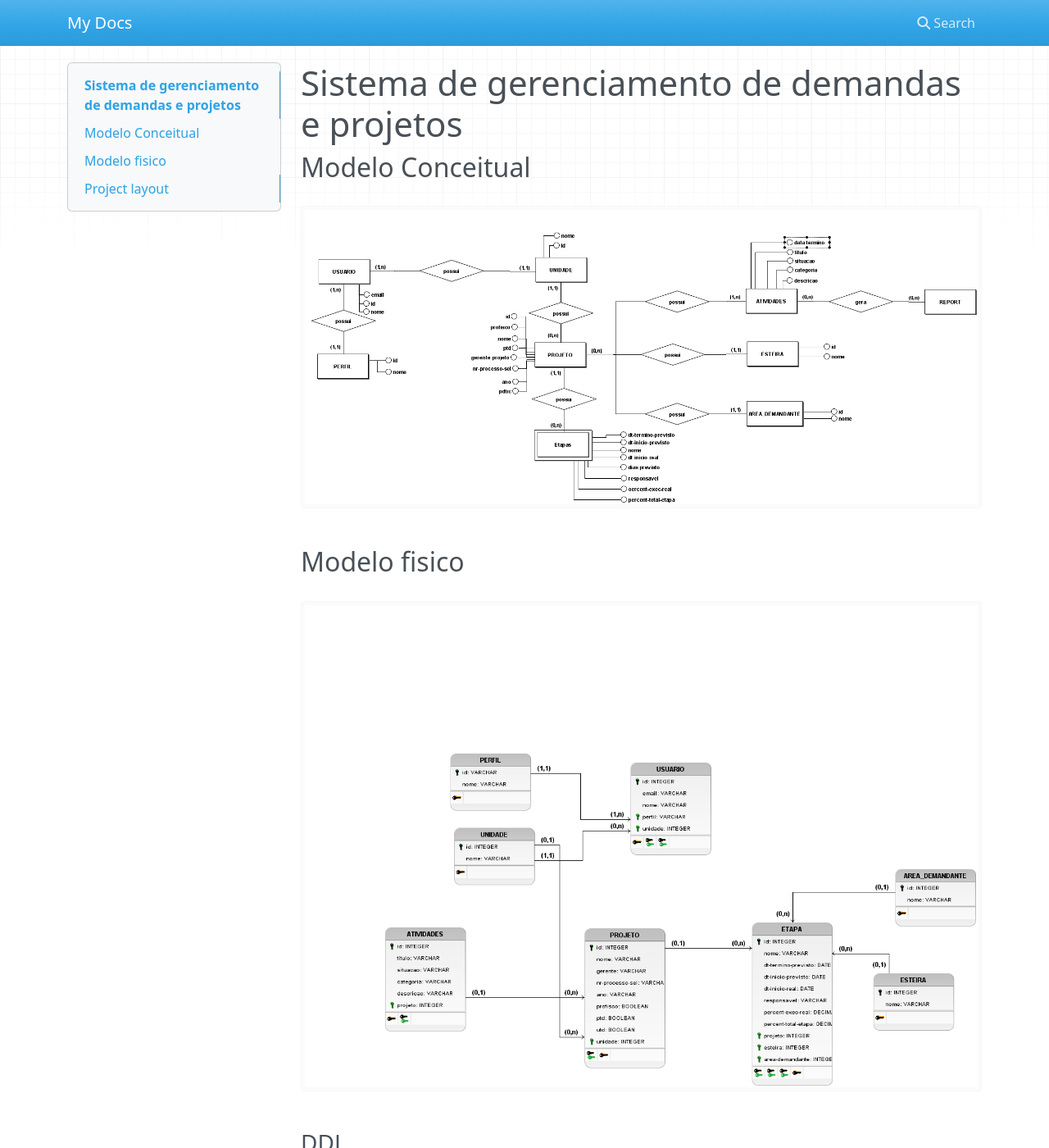
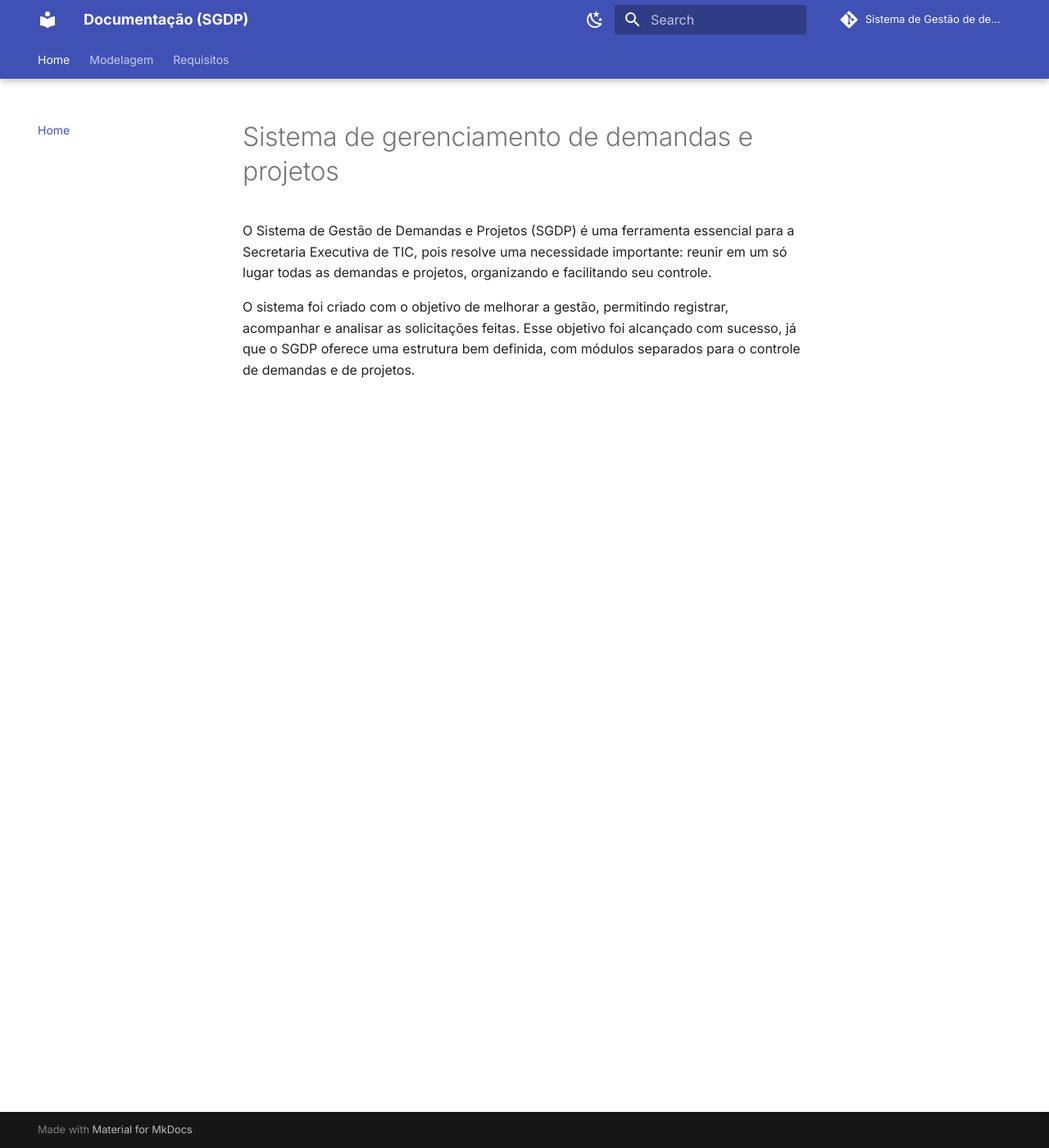
Before and after one commit to SeticDFGov/SGDP-Docs, an MkDocs documentation site: the page built from docs/index.md, in a window 1280 px wide and 1400 px high. Shown: the whole window at 82% size. Built offline with MkDocs 1.6.1 and Material for MkDocs 9.7.7, drawn with Linux system fonts in a browser that asks for light colours; nearby versions of some CDN libraries; some of the changed text lies outside the part shown.

Commit message:
docs: inserção das US's e mudança de página da modelagem

`````diff
--- a/docs/index.md
+++ b/docs/index.md
@@ -1,133 +1,5 @@
 # Sistema de gerenciamento de demandas e projetos
 
+O Sistema de Gestão de Demandas e Projetos (SGDP) é uma ferramenta essencial para a Secretaria Executiva de TIC, pois resolve uma necessidade importante: reunir em um só lugar todas as demandas e projetos, organizando e facilitando seu controle.
 
-## Modelo Conceitual
-
-![DER](./assets/Conceitual_1.png)
-
-## Modelo fisico
-
-![MER/DDL](./assets/Lógico_1.png)
-
-### DDL
-
-````
-```sql
-
-DROP TABLE IF EXISTS atividades;
-DROP TABLE IF EXISTS etapa;
-DROP TABLE IF EXISTS projeto;
-DROP TABLE IF EXISTS usuario;
-DROP TABLE IF EXISTS area_demandante;
-DROP TABLE IF EXISTS esteira;
-DROP TABLE IF EXISTS unidade;
-DROP TABLE IF EXISTS perfil;
-
-
-
-CREATE TABLE perfil (
-    id VARCHAR(100) PRIMARY KEY,
-    nome TEXT NOT NULL
-);
-
-CREATE TABLE unidade (
-    id INTEGER GENERATED BY DEFAULT AS IDENTITY PRIMARY KEY,
-    nome TEXT NOT NULL
-);
-
-CREATE TABLE esteira (
-    id INTEGER GENERATED BY DEFAULT AS IDENTITY PRIMARY KEY,
-    nome TEXT NOT NULL
-);
-
-CREATE TABLE area_demandante (
-    id INTEGER GENERATED BY DEFAULT AS IDENTITY PRIMARY KEY,
-    nome TEXT NOT NULL
-);
-
-
-CREATE TABLE usuario (
-    id INTEGER GENERATED BY DEFAULT AS IDENTITY PRIMARY KEY,
-    email TEXT NOT NULL UNIQUE,
-    nome TEXT NOT NULL,
-
-    perfil VARCHAR(100),
-    unidade INTEGER,
-
-    CONSTRAINT fk_usuario_perfil
-        FOREIGN KEY (perfil) REFERENCES perfil(id)
-        ON DELETE NO ACTION ON UPDATE CASCADE,
-
-    CONSTRAINT fk_usuario_unidade
-        FOREIGN KEY (unidade) REFERENCES unidade(id)
-        ON DELETE NO ACTION ON UPDATE CASCADE
-);
-
-CREATE TABLE projeto (
-    id INTEGER GENERATED BY DEFAULT AS IDENTITY PRIMARY KEY,
-    nome TEXT NOT NULL,
-    gerente TEXT,
-    nr_processo_sei VARCHAR(255),
-    ano VARCHAR(4),
-    profisco BOOLEAN NOT NULL DEFAULT FALSE,
-    ptd BOOLEAN NOT NULL DEFAULT FALSE,
-    utd BOOLEAN NOT NULL DEFAULT FALSE,
-
-    unidade INTEGER,
-
-    CONSTRAINT fk_projeto_unidade
-        FOREIGN KEY (unidade) REFERENCES unidade(id)
-        ON DELETE NO ACTION ON UPDATE CASCADE
-);
-
-CREATE TABLE etapa (
-    id INTEGER GENERATED BY DEFAULT AS IDENTITY PRIMARY KEY,
-    nome TEXT NOT NULL,
-    dt_termino_previsto DATE,
-    dt_inicio_previsto DATE,
-    dt_inicio_real DATE,
-    responsavel TEXT,
-    percent_exec_real DECIMAL(5, 2) NOT NULL DEFAULT 0.0,
-    percent_total_etapa DECIMAL(5, 2) NOT NULL DEFAULT 0.0,
-
-    projeto INTEGER,
-    esteira INTEGER,
-    area_demandante INTEGER,
-
-    CONSTRAINT fk_etapa_projeto
-        FOREIGN KEY (projeto) REFERENCES projeto(id)
-        ON DELETE NO ACTION ON UPDATE CASCADE,
-
-    CONSTRAINT fk_etapa_esteira
-        FOREIGN KEY (esteira) REFERENCES esteira(id)
-        ON DELETE NO ACTION ON UPDATE CASCADE,
-
-    CONSTRAINT fk_etapa_area_demandante
-        FOREIGN KEY (area_demandante) REFERENCES area_demandante(id)
-        ON DELETE NO ACTION ON UPDATE CASCADE
-);
-
-CREATE TABLE atividades (
-    id INTEGER GENERATED BY DEFAULT AS IDENTITY PRIMARY KEY,
-    titulo TEXT NOT NULL,
-    situacao VARCHAR(100) DEFAULT 'A Fazer',
-    categoria VARCHAR(100),
-    descricao TEXT,
-
-    projeto INTEGER,
-
-    CONSTRAINT fk_atividades_projeto
-        FOREIGN KEY (projeto) REFERENCES projeto(id)
-        ON DELETE NO ACTION ON UPDATE CASCADE
-);
-
-```
-
-
-
-## Project layout
-
-    mkdocs.yml    # The configuration file.
-    docs/
-        index.md  # The documentation homepage.
-        ...       # Other markdown pages, images and other files.
+O sistema foi criado com o objetivo de melhorar a gestão, permitindo registrar, acompanhar e analisar as solicitações feitas. Esse objetivo foi alcançado com sucesso, já que o SGDP oferece uma estrutura bem definida, com módulos separados para o controle de demandas e de projetos.
--- a/mkdocs.yml
+++ b/mkdocs.yml
@@ -1 +1,35 @@
-site_name: My Docs
+site_name: Documentação (SGDP)
+site_url: https://seticdfgov.github.io/SGDP-Docs/
+
+repo_url: https://github.com/SeticDFGov
+repo_name: Sistema de Gestão de demandas e projetos
+
+nav:
+  - Home: index.md
+  - Modelagem: modelagem/modelagem.md
+  - Requisitos: requisitos/requisitos.md
+    # markdown_extensions:
+#   - toc:
+#       permalink: true
+
+theme:
+  name: material
+  font:
+    text: inter
+  features:
+    - navigation.tabs
+    - navigation.tabs.sticky
+    - content.code.copy
+  palette:
+    - scheme: default
+      primary: indigo
+      accent: indigo
+      toggle:
+        icon: material/weather-night
+        name: Modo escuro
+    - scheme: slate
+      primary: indigo
+      accent: indigo
+      toggle:
+        icon: material/weather-sunny
+        name: Modo claro
`````
Also changed, not shown: docs/modelagem/modelagem.md (added, +126 -0 lines), docs/requisitos/requisitos.md (added, +16 -0 lines).
